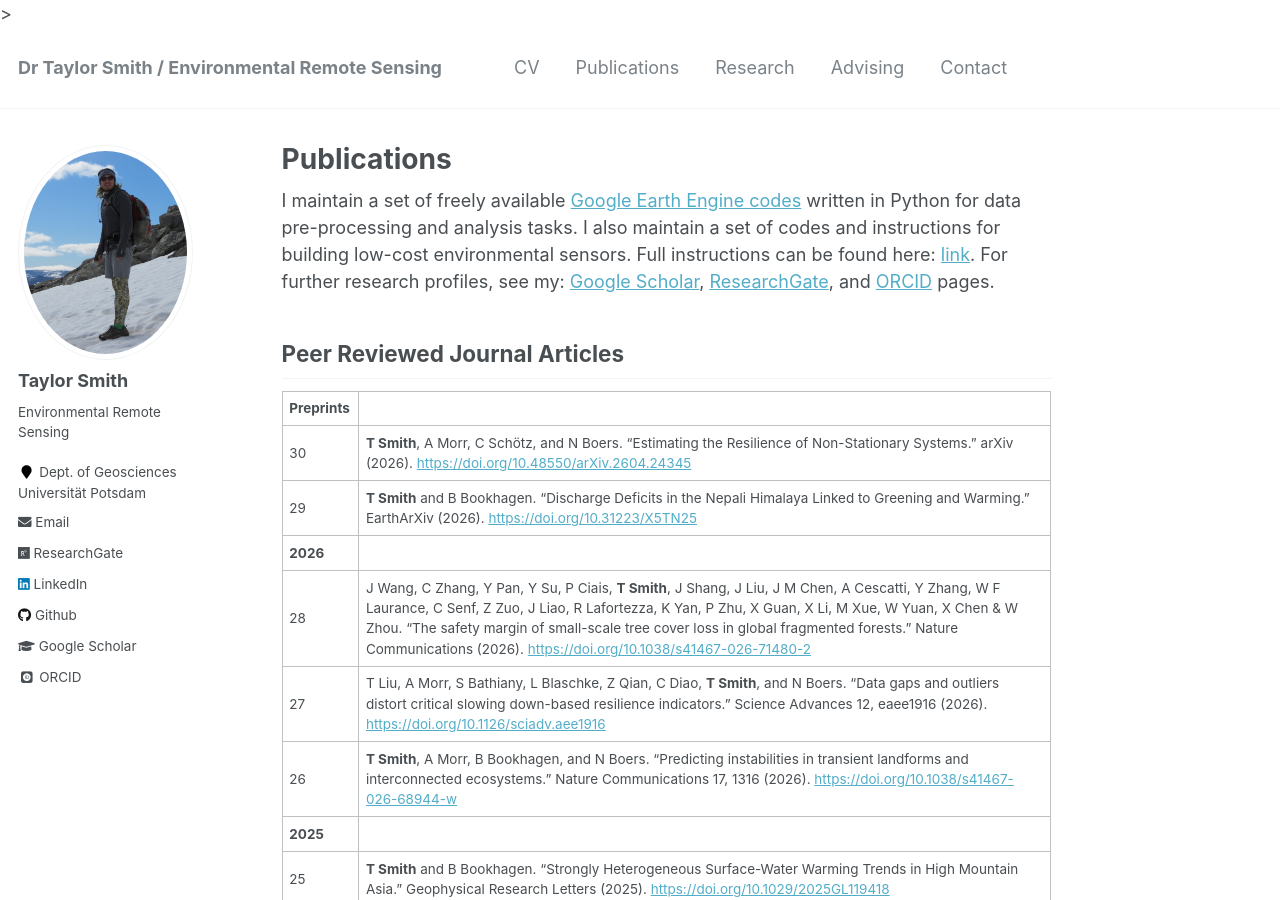
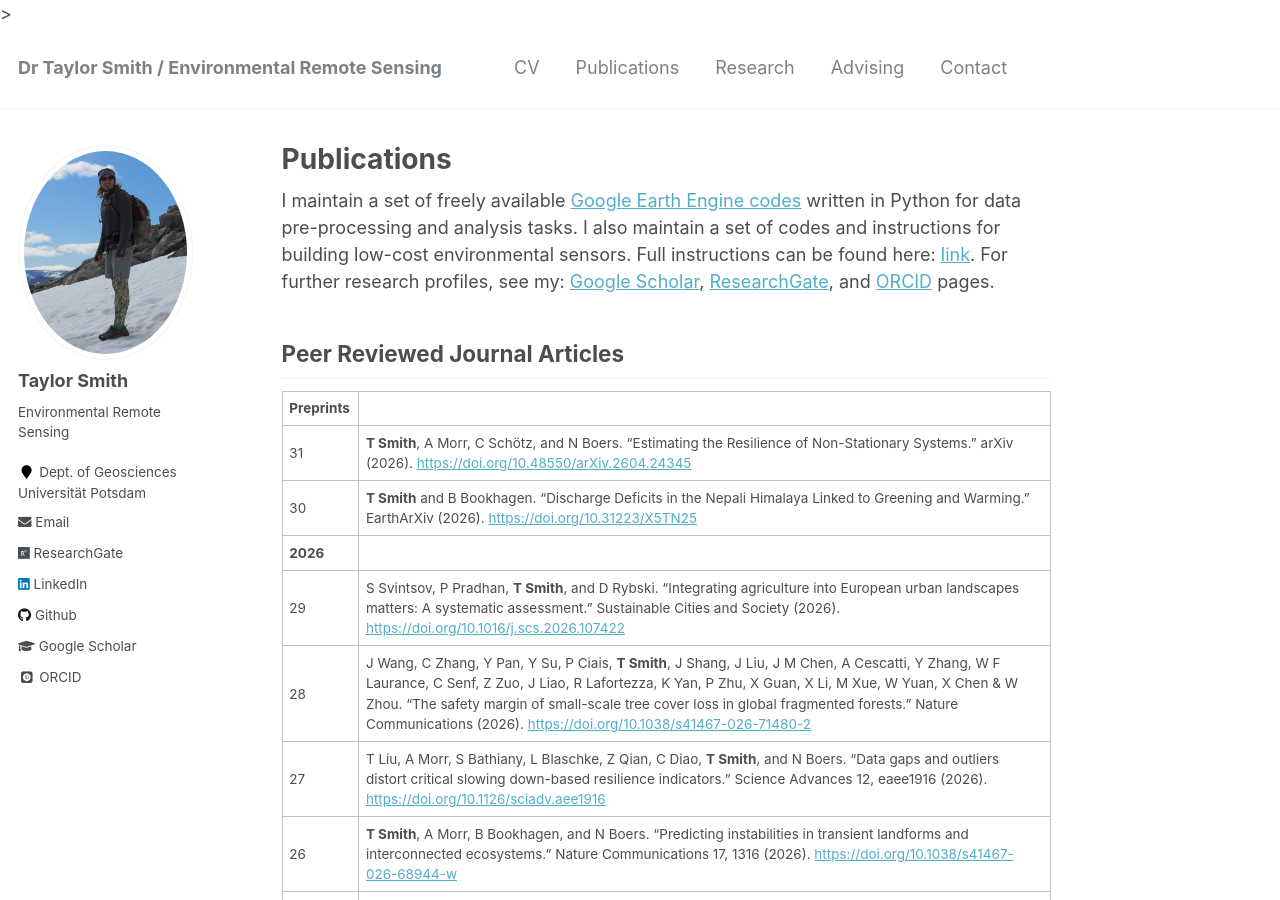
Before and after one commit to tasmi/tasmi.github.io, a Jekyll site: the page built from _pages/publications.md, in a window 1280 px wide and 900 px high. Built offline with Jekyll 4.4.1, drawn with Linux system fonts in a browser that asks for light colours; some web fonts are replaced.

Commit message:
Update publications.md

```diff
--- a/_pages/publications.md
+++ b/_pages/publications.md
@@ -10,9 +10,10 @@ I maintain a set of freely available [Google Earth Engine codes](https://github.
 ## Peer Reviewed Journal Articles
 
 | **Preprints**
-30 | **T Smith**, A Morr, C Schötz, and N Boers. "Estimating the Resilience of Non-Stationary Systems." arXiv (2026). [https://doi.org/10.48550/arXiv.2604.24345](https://doi.org/10.48550/arXiv.2604.24345)
-29 | **T Smith** and B Bookhagen. "Discharge Deficits in the Nepali Himalaya Linked to Greening and Warming." EarthArXiv (2026). [https://doi.org/10.31223/X5TN25](https://doi.org/10.31223/X5TN25)
+31 | **T Smith**, A Morr, C Schötz, and N Boers. "Estimating the Resilience of Non-Stationary Systems." arXiv (2026). [https://doi.org/10.48550/arXiv.2604.24345](https://doi.org/10.48550/arXiv.2604.24345)
+30 | **T Smith** and B Bookhagen. "Discharge Deficits in the Nepali Himalaya Linked to Greening and Warming." EarthArXiv (2026). [https://doi.org/10.31223/X5TN25](https://doi.org/10.31223/X5TN25)
 | **2026**
+29 | S Svintsov, P Pradhan, **T Smith**, and D Rybski. "Integrating agriculture into European urban landscapes matters: A systematic assessment." Sustainable Cities and Society (2026). [https://doi.org/10.1016/j.scs.2026.107422](https://doi.org/10.1016/j.scs.2026.107422)
 28 | J Wang, C Zhang, Y Pan, Y Su, P Ciais, **T Smith**, J Shang, J Liu, J M Chen, A Cescatti, Y Zhang, W F Laurance, C Senf, Z Zuo, J Liao, R Lafortezza, K Yan, P Zhu, X Guan, X Li, M Xue, W Yuan, X Chen & W Zhou. "The safety margin of small-scale tree cover loss in global fragmented forests." Nature Communications (2026). [https://doi.org/10.1038/s41467-026-71480-2](https://doi.org/10.1038/s41467-026-71480-2)
 27 | T Liu, A Morr, S Bathiany, L Blaschke, Z Qian, C Diao, **T Smith**, and N Boers. "Data gaps and outliers distort critical slowing down-based resilience indicators." Science Advances 12, eaee1916 (2026). [https://doi.org/10.1126/sciadv.aee1916](https://doi.org/10.1126/sciadv.aee1916)
 26 | **T Smith**, A Morr, B Bookhagen, and N Boers. "Predicting instabilities in transient landforms and interconnected ecosystems." Nature Communications 17, 1316 (2026). [https://doi.org/10.1038/s41467-026-68944-w](https://doi.org/10.1038/s41467-026-68944-w)
```
